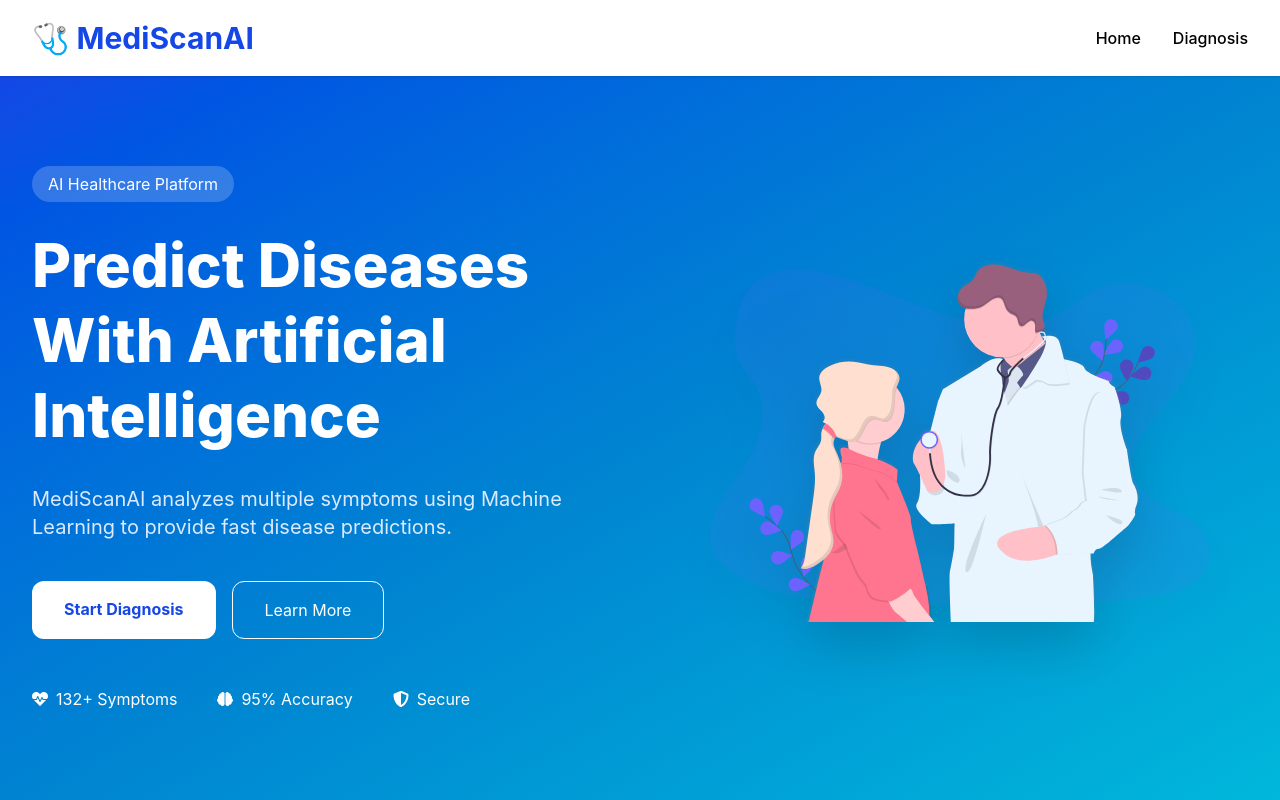
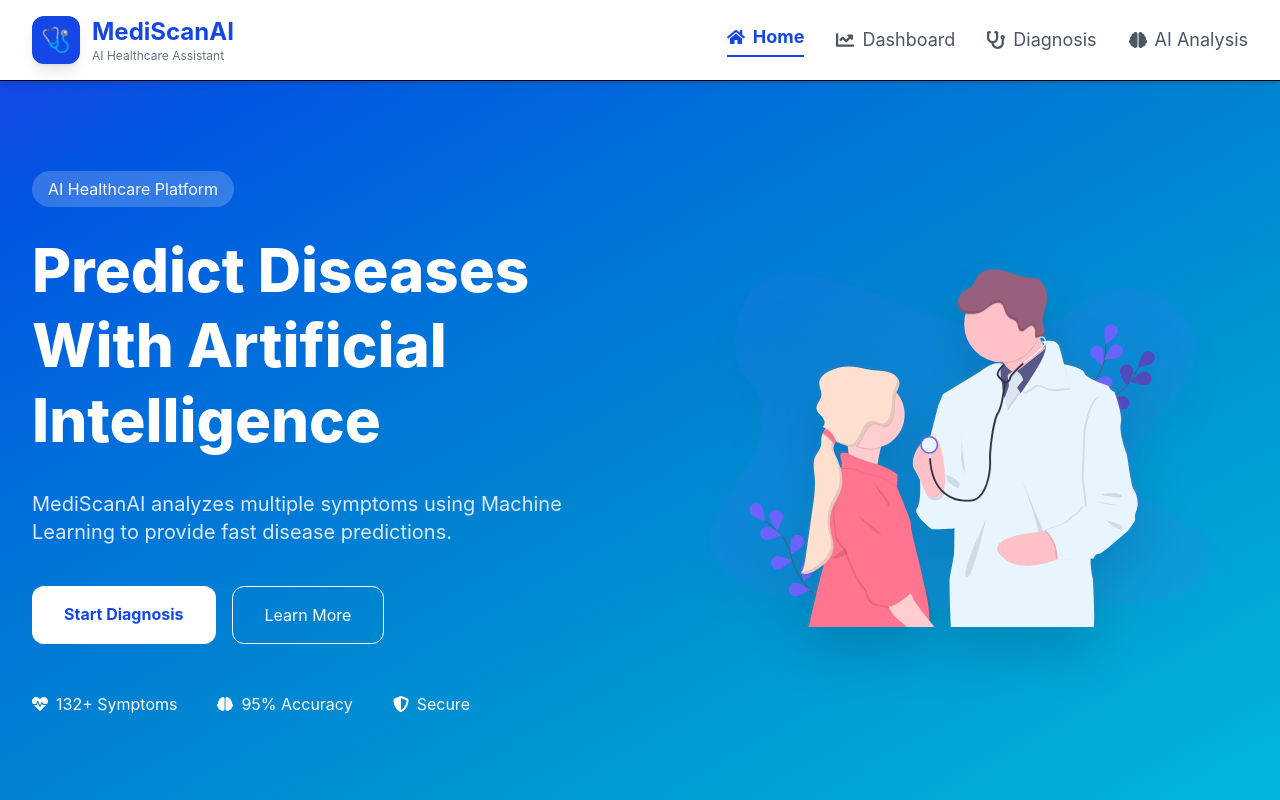
Before and after one commit to kavyaJD/MediscanAI-Frontend, a React (Vite) app: page / in a window 1280 px wide. Shown: the top 800 px of the page. Built offline with nearby package versions, Linux system fonts and the light colour scheme.

Commit message:
Fix Vercel routing

```diff
--- a/src/components/Navbar.tsx
+++ b/src/components/Navbar.tsx
@@ -1,32 +1,112 @@
-import { Link } from "react-router-dom";
+import { Link, useLocation } from "react-router-dom";
+import {
+  FaHome,
+  FaStethoscope,
+  FaChartLine,
+  FaBrain,
+} from "react-icons/fa";
 
 function Navbar() {
+  const location = useLocation();
+
+  const isActive = (path: string) =>
+    location.pathname === path
+      ? "text-blue-700 font-bold border-b-2 border-blue-700 pb-1"
+      : "text-gray-600 hover:text-blue-700 transition";
+
   return (
-    <nav className="sticky top-0 z-50 bg-white shadow">
+    <nav className="sticky top-0 z-50 bg-white/90 backdrop-blur-lg shadow-md border-b">
 
-      <div className="max-w-7xl mx-auto px-8 py-5 flex justify-between items-center">
+      <div className="max-w-7xl mx-auto px-8 py-4 flex justify-between items-center">
+
+        {/* Logo */}
 
         <Link
           to="/"
-          className="text-3xl font-bold text-blue-700"
+          className="flex items-center gap-3"
         >
-          🩺 MediScanAI
+          <div className="bg-blue-700 text-white w-12 h-12 rounded-xl flex items-center justify-center text-2xl shadow-lg">
+
+            🩺
+
+          </div>
+
+          <div>
+
+            <h1 className="text-2xl font-bold text-blue-700">
+
+              MediScanAI
+
+            </h1>
+
+            <p className="text-xs text-gray-500">
+
+              AI Healthcare Assistant
+
+            </p>
+
+          </div>
+
         </Link>
 
-        <div className="flex gap-8 font-medium">
+        {/* Navigation */}
+
+        <div className="flex items-center gap-8 text-lg">
 
           <Link
             to="/"
-            className="hover:text-blue-700"
+            className={isActive("/")}
           >
-            Home
+            <div className="flex items-center gap-2">
+
+              <FaHome />
+
+              Home
+
+            </div>
+
+          </Link>
+
+          <Link
+            to="/dashboard"
+            className={isActive("/dashboard")}
+          >
+            <div className="flex items-center gap-2">
+
+              <FaChartLine />
+
+              Dashboard
+
+            </div>
+
           </Link>
 
           <Link
             to="/diagnosis"
-            className="hover:text-blue-700"
+            className={isActive("/diagnosis")}
           >
-            Diagnosis
+            <div className="flex items-center gap-2">
+
+              <FaStethoscope />
+
+              Diagnosis
+
+            </div>
+
+          </Link>
+
+          <Link
+            to="/analysis"
+            className={isActive("/analysis")}
+          >
+            <div className="flex items-center gap-2">
+
+              <FaBrain />
+
+              AI Analysis
+
+            </div>
+
           </Link>
 
         </div>
```
